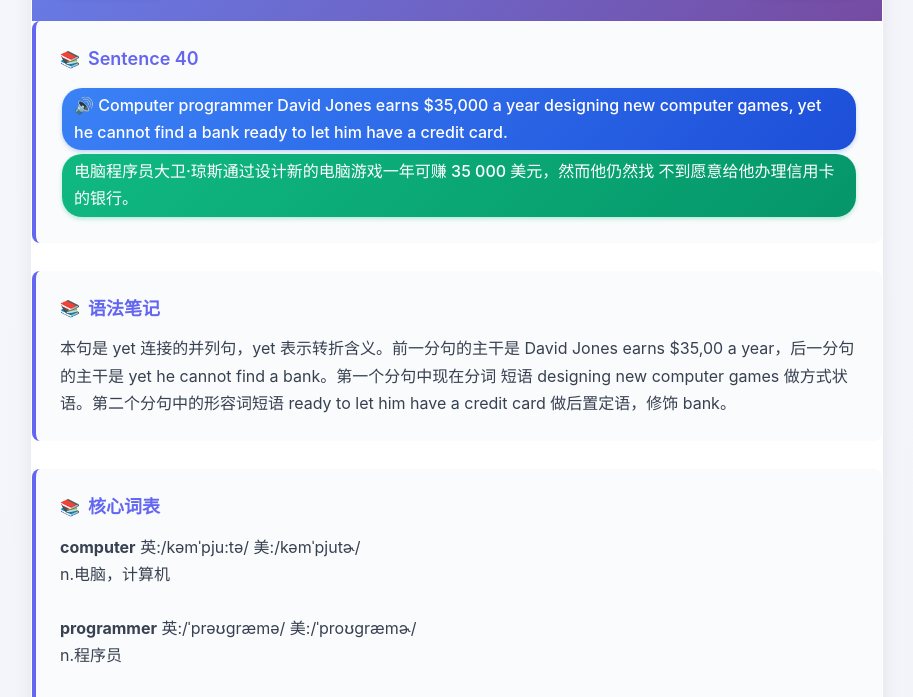
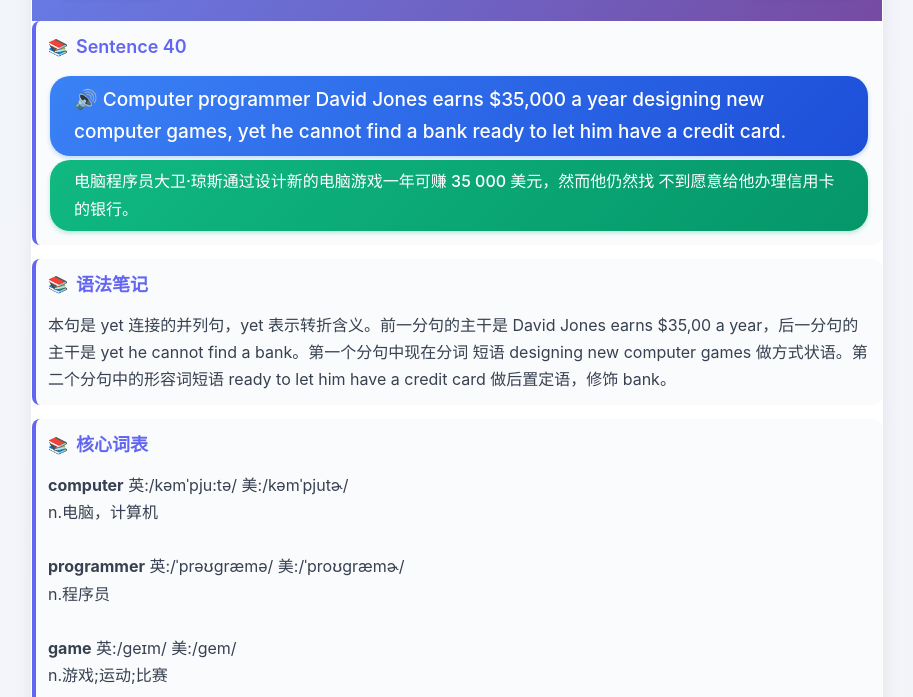
Before and after one commit to inwind/word3500, a plain HTML site: page index.html in a window 1280 px wide. Shown: the part 100-797 px from the top of the page, without its empty margins (183-1096 px from the left). Drawn offline with Linux system fonts and the light colour scheme.

Commit message:
Refactor sentence item styles for improved layout and readability

```diff
--- a/index.html
+++ b/index.html
@@ -111,8 +111,8 @@
         }
 
         .sentence-item {
-            margin-bottom: 28px;
-            padding: 24px;
+            margin-bottom: 14px;
+            padding: 12px;
             background: #fafbfc;
             border-radius: var(--radius-small);
             border-left: 4px solid var(--primary-color);
@@ -157,8 +157,9 @@
         .sentence-item .english {
             background: linear-gradient(135deg, #3b82f6, #1d4ed8);
             color: white;
-            padding: 4px 12px;
+            padding: 8px 24px;
             border-radius: 20px;
+            font-size: 19px;
             font-weight: 500;
             cursor: pointer;
             transition: all 0.2s ease;
@@ -175,7 +176,7 @@
         .sentence-item .chinese {
             background: linear-gradient(135deg, #10b981, #059669);
             color: white;
-            padding: 4px 12px;
+            padding: 8px 24px;
             border-radius: 20px;
             font-weight: 500;
             cursor: pointer;
```
